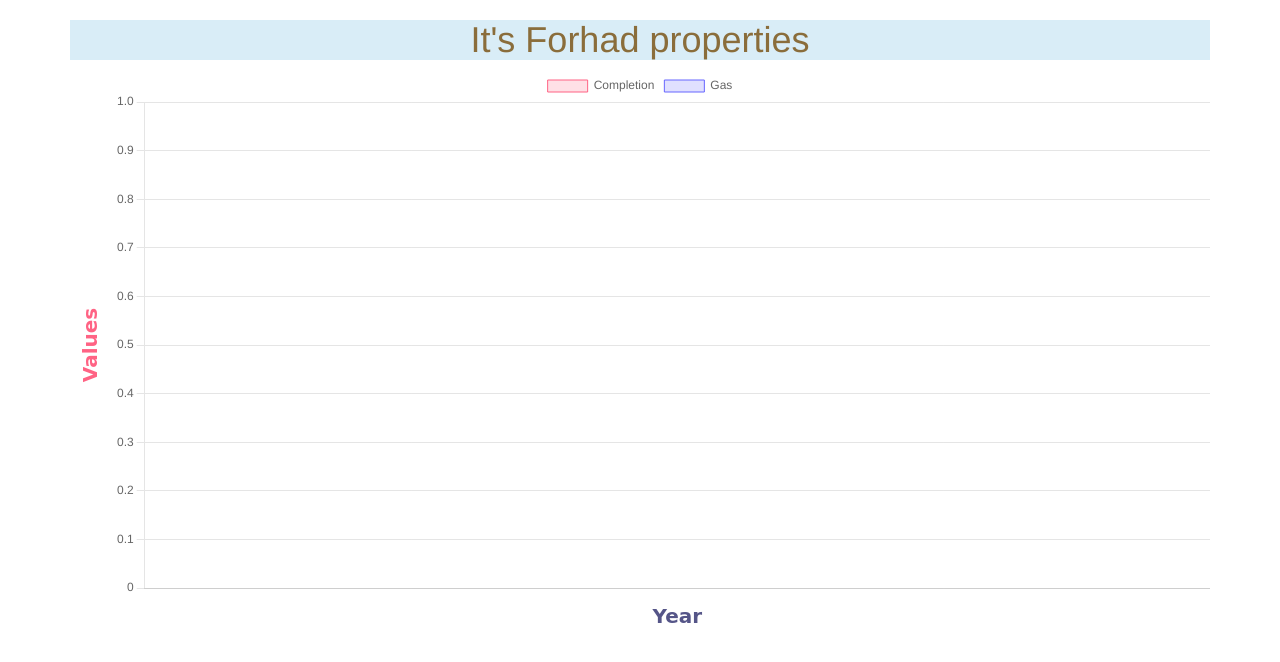
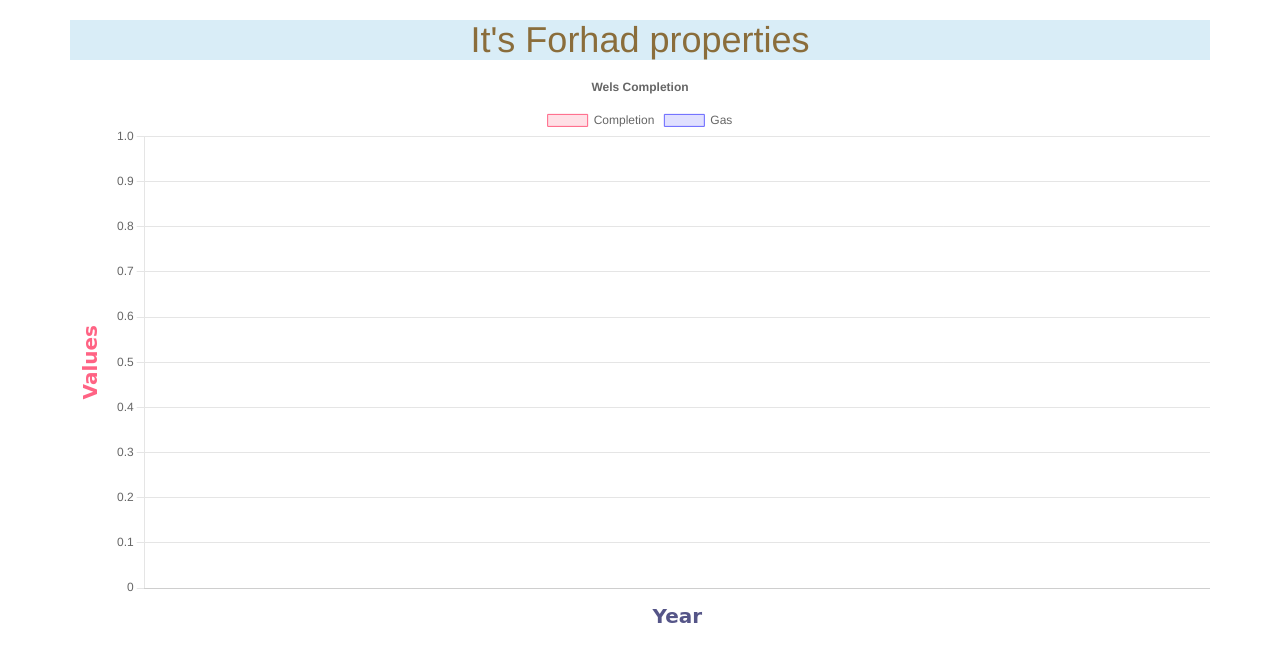
Before and after one commit to ForhadIsrafil/charts-with-django-javascript-libraries, a Django app: template templates/chartjs_templates/bar_chart.html in a window 1280 px wide. Shown: the top 662 px of the page. Run offline with Django 3.2, Linux system fonts and the light colour scheme; the template is opened without the code that fills it: most values are stand-ins (such as "Sample title", 1, 10 or a date in 2020); some libraries are stand-ins or nearby versions.

Commit message:
new codes

```diff
--- a/templates/chartjs_templates/bar_chart.html
+++ b/templates/chartjs_templates/bar_chart.html
@@ -65,9 +65,8 @@
                     },]
             },
             options: {
-                plugins: {legend: {position: 'top'}},
-                title: {display: true, text: 'Wels Completion'},
                 responsive: true,
+                plugins: {legend: {position: 'top'}, title: {display: true, text: 'Wels Completion'},},
                 scales: {
                     y: {
                         beginAtZero: true,
```
